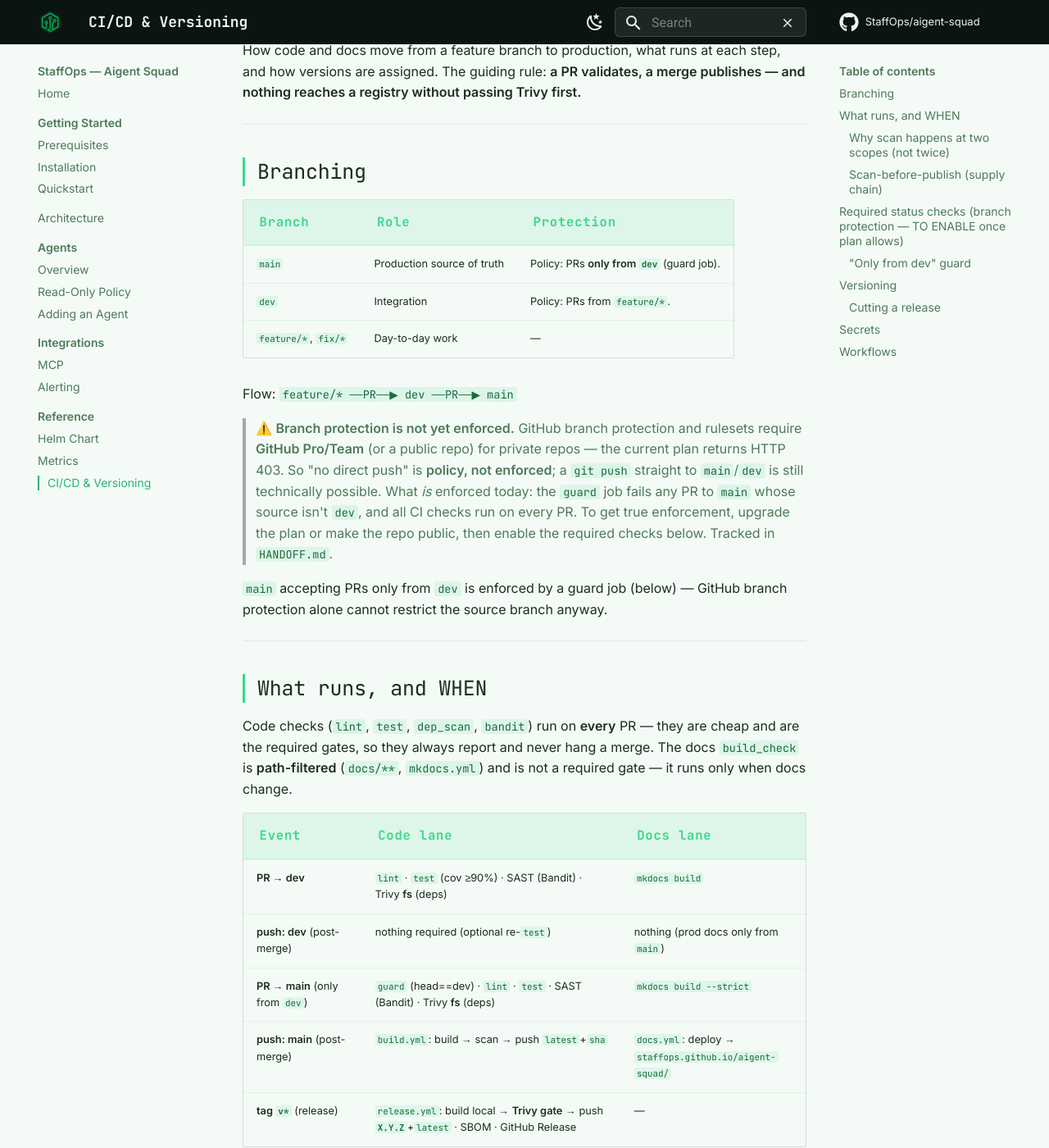
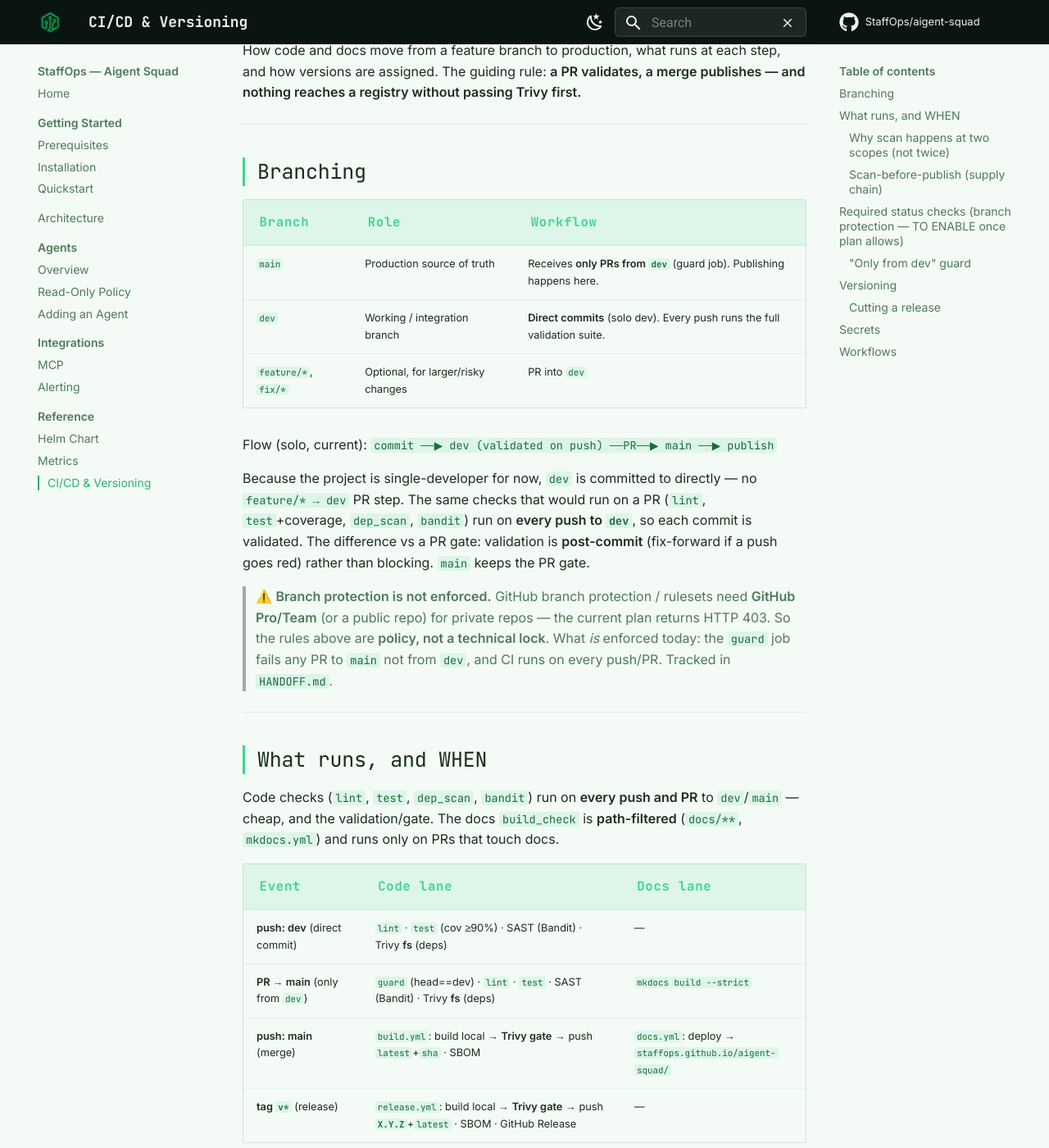
Before and after one commit to StaffOps/aigent-squad, an MkDocs documentation site: the page built from docs/CI-CD.md, in a window 1280 px wide and 1400 px high, scrolled down 276 px. Shown: the whole window at 82% size. Built offline with MkDocs 1.6.1 and Material for MkDocs 9.7.7, drawn with Linux system fonts in a browser that asks for light colours; comment, search, counter and statistics services are not loaded.

Commit message:
docs(ci): switch to direct-commit-to-dev flow (solo dev)
dev is now the working branch — direct commits, no feature→dev PRs. The
full validation suite (lint, test+coverage, dep_scan, bandit) already runs
on every push to dev, so each commit is validated (post-commit, fix-forward;
not a blocking gate). main keeps the PR-from-dev gate + publish.

No workflow change needed — test.yml/sast.yml already trigger on push: [main, dev].

Co-Authored-By: Claude Opus 4.8 <noreply@anthropic.com>

```diff
--- a/docs/CI-CD.md
+++ b/docs/CI-CD.md
@@ -8,41 +8,39 @@ publishes — and nothing reaches a registry without passing Trivy first.**
 
 ## Branching
 
-| Branch | Role | Protection |
-|--------|------|------------|
-| `main` | Production source of truth | Policy: PRs **only from `dev`** (guard job). |
-| `dev` | Integration | Policy: PRs from `feature/*`. |
-| `feature/*`, `fix/*` | Day-to-day work | — |
+| Branch | Role | Workflow |
+|--------|------|----------|
+| `main` | Production source of truth | Receives **only PRs from `dev`** (guard job). Publishing happens here. |
+| `dev` | Working / integration branch | **Direct commits** (solo dev). Every push runs the full validation suite. |
+| `feature/*`, `fix/*` | Optional, for larger/risky changes | PR into `dev` |
 
-Flow: `feature/* ──PR──▶ dev ──PR──▶ main`
+Flow (solo, current): `commit ──▶ dev (validated on push) ──PR──▶ main ──▶ publish`
 
-> ⚠️ **Branch protection is not yet enforced.** GitHub branch protection and
-> rulesets require **GitHub Pro/Team** (or a public repo) for private repos —
-> the current plan returns HTTP 403. So "no direct push" is **policy, not
-> enforced**; a `git push` straight to `main`/`dev` is still technically
-> possible. What *is* enforced today: the `guard` job fails any PR to `main`
-> whose source isn't `dev`, and all CI checks run on every PR. To get true
-> enforcement, upgrade the plan or make the repo public, then enable the
-> required checks below. Tracked in `HANDOFF.md`.
+Because the project is single-developer for now, `dev` is committed to directly —
+no `feature/* → dev` PR step. The same checks that would run on a PR (`lint`,
+`test`+coverage, `dep_scan`, `bandit`) run on **every push to `dev`**, so each
+commit is validated. The difference vs a PR gate: validation is **post-commit**
+(fix-forward if a push goes red) rather than blocking. `main` keeps the PR gate.
 
-`main` accepting PRs only from `dev` is enforced by a guard job (below) — GitHub
-branch protection alone cannot restrict the source branch anyway.
+> ⚠️ **Branch protection is not enforced.** GitHub branch protection / rulesets
+> need **GitHub Pro/Team** (or a public repo) for private repos — the current
+> plan returns HTTP 403. So the rules above are **policy, not a technical lock**.
+> What *is* enforced today: the `guard` job fails any PR to `main` not from `dev`,
+> and CI runs on every push/PR. Tracked in `HANDOFF.md`.
 
 ---
 
 ## What runs, and WHEN
 
-Code checks (`lint`, `test`, `dep_scan`, `bandit`) run on **every** PR — they are
-cheap and are the required gates, so they always report and never hang a merge.
-The docs `build_check` is **path-filtered** (`docs/**`, `mkdocs.yml`) and is not a
-required gate — it runs only when docs change.
+Code checks (`lint`, `test`, `dep_scan`, `bandit`) run on **every push and PR** to
+`dev`/`main` — cheap, and the validation/gate. The docs `build_check` is
+**path-filtered** (`docs/**`, `mkdocs.yml`) and runs only on PRs that touch docs.
 
 | Event | Code lane | Docs lane |
 |-------|-----------|-----------|
-| **PR → dev** | `lint` · `test` (cov ≥90%) · SAST (Bandit) · Trivy **fs** (deps) | `mkdocs build` |
-| **push: dev** (post-merge) | nothing required (optional re-`test`) | nothing (prod docs only from `main`) |
+| **push: dev** (direct commit) | `lint` · `test` (cov ≥90%) · SAST (Bandit) · Trivy **fs** (deps) | — |
 | **PR → main** (only from `dev`) | `guard` (head==dev) · `lint` · `test` · SAST (Bandit) · Trivy **fs** (deps) | `mkdocs build --strict` |
-| **push: main** (post-merge) | `build.yml`: build → scan → push `latest`+`sha` | `docs.yml`: deploy → `staffops.github.io/aigent-squad/` |
+| **push: main** (merge) | `build.yml`: build local → **Trivy gate** → push `latest`+`sha` · SBOM | `docs.yml`: deploy → `staffops.github.io/aigent-squad/` |
 | **tag `v*`** (release) | `release.yml`: build local → **Trivy gate** → push **`X.Y.Z`**+`latest` · SBOM · GitHub Release | — |
 
 ### Why scan happens at two scopes (not twice)
```
